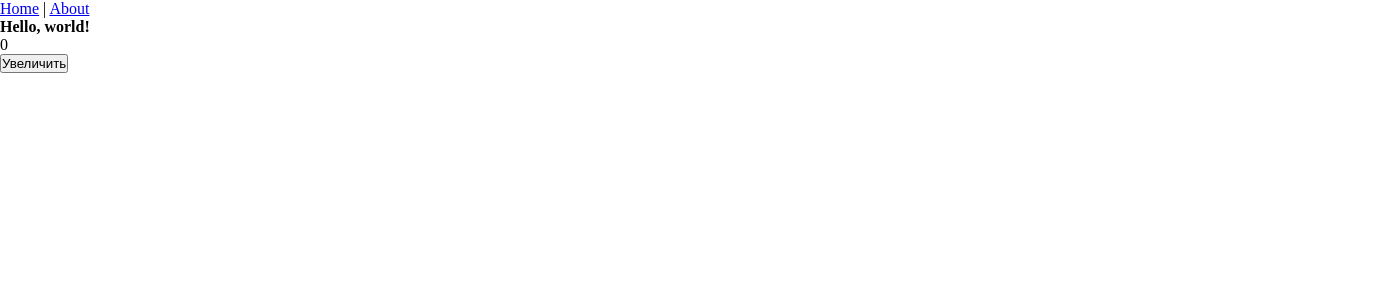
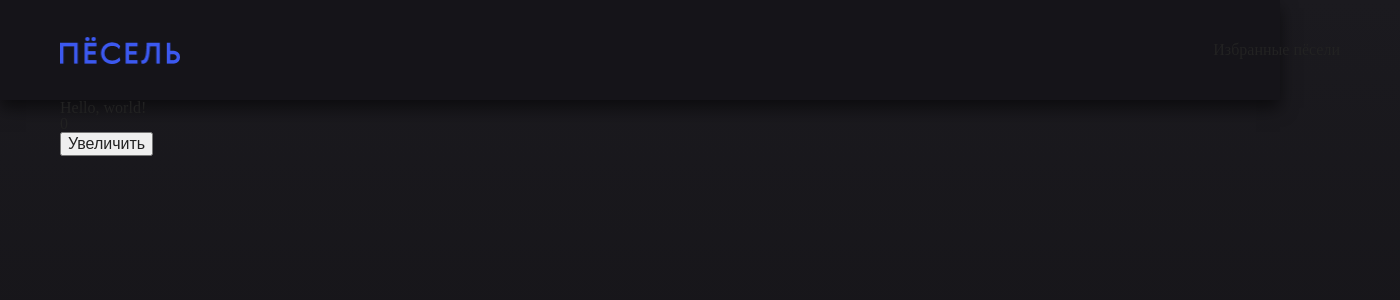
Before and after one commit to galsim/dog-image, a Vue app: page /#/ in a window 1280 px wide. Shown: the top 300 px of the page, 1400 px wide, since content can reach past the window. Built offline with nearby package versions, Linux system fonts and the light colour scheme.

Commit message:
add basic html

```diff
--- a/src/App.vue
+++ b/src/App.vue
@@ -1,17 +1,17 @@
-<template>
-  <div id="app">
-    <div id="nav">
-      <router-link to="/">Home</router-link> |
-      <router-link to="/about">About</router-link>
-    </div>
-    <router-view/>
+<template lang="pug">
+  #app
+    navHeader
+    .container
+      router-view
   </div>
 </template>
 
-<style>
-  * {
-    box-sizing: border-box;
-    margin: 0;
-    padding: 0;
+<script>
+import navHeader from '@/components/navHeader'
+
+export default {
+  components: {
+    navHeader
   }
-</style>
+}
+</script>
--- a/src/assets/style.scss
+++ b/src/assets/style.scss
@@ -1,2 +1,4 @@
 @import './style/breakpoints.scss';
 @import './style/mixins.scss';
+@import './style/main.scss';
+@import './style/reset.scss';
--- /dev/null
+++ b/src/assets/style/main.scss
@@ -0,0 +1,16 @@
+body {
+    height: 100vh;
+    background: linear-gradient(180deg, #1B1A1F 0%, #111013 99.09%);
+}
+
+a, a:visited, a:hover, a:link, a:active {
+    color: inherit;
+    text-decoration: none;
+}
+
+.container {
+    max-width: 1280px;
+    width: 100%;
+    margin: 0 auto;
+    padding: 0 60px;
+}
--- /dev/null
+++ b/src/assets/style/reset.scss
@@ -0,0 +1,366 @@
+/* http://meyerweb.com/eric/tools/css/reset/
+   v2.0-modified | 20110126
+   License: none (public domain)
+*/
+
+html, body, div, span, applet, object, iframe,
+h1, h2, h3, h4, h5, h6, p, blockquote, pre,
+a, abbr, acronym, address, big, cite, code,
+del, dfn, em, img, ins, kbd, q, s, samp,
+small, strike, strong, sub, sup, tt, var,
+b, u, i, center,
+dl, dt, dd, ol, ul, li,
+fieldset, form, label, legend,
+table, caption, tbody, tfoot, thead, tr, th, td,
+article, aside, canvas, details, embed,
+figure, figcaption, footer, header, hgroup,
+menu, nav, output, ruby, section, summary,
+time, mark, audio, video {
+  margin: 0;
+	padding: 0;
+	border: 0;
+	font-size: 100%;
+	font: inherit;
+	vertical-align: baseline;
+}
+
+/* make sure to set some focus styles for accessibility */
+:focus {
+    outline: 0;
+}
+
+/* HTML5 display-role reset for older browsers */
+article, aside, details, figcaption, figure,
+footer, header, hgroup, menu, nav, section {
+	display: block;
+}
+
+body {
+	line-height: 1;
+}
+
+ol, ul {
+	list-style: none;
+}
+
+blockquote, q {
+	quotes: none;
+}
+
+blockquote:before, blockquote:after,
+q:before, q:after {
+	content: '';
+	content: none;
+}
+
+table {
+	border-collapse: collapse;
+	border-spacing: 0;
+}
+
+input[type=search]::-webkit-search-cancel-button,
+input[type=search]::-webkit-search-decoration,
+input[type=search]::-webkit-search-results-button,
+input[type=search]::-webkit-search-results-decoration {
+    -webkit-appearance: none;
+    -moz-appearance: none;
+}
+
+input[type=search] {
+    -webkit-appearance: none;
+    -moz-appearance: none;
+    -webkit-box-sizing: content-box;
+    -moz-box-sizing: content-box;
+    box-sizing: content-box;
+}
+
+textarea {
+    overflow: auto;
+    vertical-align: top;
+    resize: vertical;
+}
+
+/**
+ * Correct `inline-block` display not defined in IE 6/7/8/9 and Firefox 3.
+ */
+
+audio,
+canvas,
+video {
+    display: inline-block;
+    *display: inline;
+    *zoom: 1;
+    max-width: 100%;
+}
+
+/**
+ * Prevent modern browsers from displaying `audio` without controls.
+ * Remove excess height in iOS 5 devices.
+ */
+
+audio:not([controls]) {
+    display: none;
+    height: 0;
+}
+
+/**
+ * Address styling not present in IE 7/8/9, Firefox 3, and Safari 4.
+ * Known issue: no IE 6 support.
+ */
+
+[hidden] {
+    display: none;
+}
+
+/**
+ * 1. Correct text resizing oddly in IE 6/7 when body `font-size` is set using
+ *    `em` units.
+ * 2. Prevent iOS text size adjust after orientation change, without disabling
+ *    user zoom.
+ */
+
+html {
+    font-size: 100%; /* 1 */
+    -webkit-text-size-adjust: 100%; /* 2 */
+    -ms-text-size-adjust: 100%; /* 2 */
+}
+
+/**
+ * Address `outline` inconsistency between Chrome and other browsers.
+ */
+
+a:focus {
+    outline: thin dotted;
+}
+
+/**
+ * Improve readability when focused and also mouse hovered in all browsers.
+ */
+
+a:active,
+a:hover {
+    outline: 0;
+}
+
+/**
+ * 1. Remove border when inside `a` element in IE 6/7/8/9 and Firefox 3.
+ * 2. Improve image quality when scaled in IE 7.
+ */
+
+img {
+    border: 0; /* 1 */
+    -ms-interpolation-mode: bicubic; /* 2 */
+}
+
+/**
+ * Address margin not present in IE 6/7/8/9, Safari 5, and Opera 11.
+ */
+
+figure {
+    margin: 0;
+}
+
+/**
+ * Correct margin displayed oddly in IE 6/7.
+ */
+
+form {
+    margin: 0;
+}
+
+/**
+ * Define consistent border, margin, and padding.
+ */
+
+fieldset {
+    border: 1px solid #c0c0c0;
+    margin: 0 2px;
+    padding: 0.35em 0.625em 0.75em;
+}
+
+/**
+ * 1. Correct color not being inherited in IE 6/7/8/9.
+ * 2. Correct text not wrapping in Firefox 3.
+ * 3. Correct alignment displayed oddly in IE 6/7.
+ */
+
+legend {
+    border: 0; /* 1 */
+    padding: 0;
+    white-space: normal; /* 2 */
+    *margin-left: -7px; /* 3 */
+}
+
+/**
+ * 1. Correct font size not being inherited in all browsers.
+ * 2. Address margins set differently in IE 6/7, Firefox 3+, Safari 5,
+ *    and Chrome.
+ * 3. Improve appearance and consistency in all browsers.
+ */
+
+button,
+input,
+select,
+textarea {
+    font-size: 100%; /* 1 */
+    margin: 0; /* 2 */
+    vertical-align: baseline; /* 3 */
+    *vertical-align: middle; /* 3 */
+}
+
+/**
+ * Address Firefox 3+ setting `line-height` on `input` using `!important` in
+ * the UA stylesheet.
+ */
+
+button,
+input {
+    line-height: normal;
+}
+
+/**
+ * Address inconsistent `text-transform` inheritance for `button` and `select`.
+ * All other form control elements do not inherit `text-transform` values.
+ * Correct `button` style inheritance in Chrome, Safari 5+, and IE 6+.
+ * Correct `select` style inheritance in Firefox 4+ and Opera.
+ */
+
+button,
+select {
+    text-transform: none;
+}
+
+/**
+ * 1. Avoid the WebKit bug in Android 4.0.* where (2) destroys native `audio`
+ *    and `video` controls.
+ * 2. Correct inability to style clickable `input` types in iOS.
+ * 3. Improve usability and consistency of cursor style between image-type
+ *    `input` and others.
+ * 4. Remove inner spacing in IE 7 without affecting normal text inputs.
+ *    Known issue: inner spacing remains in IE 6.
+ */
+
+button,
+html input[type="button"], /* 1 */
+input[type="reset"],
+input[type="submit"] {
+    -webkit-appearance: button; /* 2 */
+    cursor: pointer; /* 3 */
+    *overflow: visible;  /* 4 */
+}
+
+/**
+ * Re-set default cursor for disabled elements.
+ */
+
+button[disabled],
+html input[disabled] {
+    cursor: default;
+}
+
+/**
+ * 1. Address box sizing set to content-box in IE 8/9.
+ * 2. Remove excess padding in IE 8/9.
+ * 3. Remove excess padding in IE 7.
+ *    Known issue: excess padding remains in IE 6.
+ */
+
+input[type="checkbox"],
+input[type="radio"] {
+    box-sizing: border-box; /* 1 */
+    padding: 0; /* 2 */
+    *height: 13px; /* 3 */
+    *width: 13px; /* 3 */
+}
+
+/**
+ * 1. Address `appearance` set to `searchfield` in Safari 5 and Chrome.
+ * 2. Address `box-sizing` set to `border-box` in Safari 5 and Chrome
+ *    (include `-moz` to future-proof).
+ */
+
+input[type="search"] {
+    -webkit-appearance: textfield; /* 1 */
+    -moz-box-sizing: content-box;
+    -webkit-box-sizing: content-box; /* 2 */
+    box-sizing: content-box;
+}
+
+/**
+ * Remove inner padding and search cancel button in Safari 5 and Chrome
+ * on OS X.
+ */
+
+input[type="search"]::-webkit-search-cancel-button,
+input[type="search"]::-webkit-search-decoration {
+    -webkit-appearance: none;
+}
+
+/**
+ * Remove inner padding and border in Firefox 3+.
+ */
+
+button::-moz-focus-inner,
+input::-moz-focus-inner {
+    border: 0;
+    padding: 0;
+}
+
+/**
+ * 1. Remove default vertical scrollbar in IE 6/7/8/9.
+ * 2. Improve readability and alignment in all browsers.
+ */
+
+textarea {
+    overflow: auto; /* 1 */
+    vertical-align: top; /* 2 */
+}
+
+/**
+ * Remove most spacing between table cells.
+ */
+
+table {
+    border-collapse: collapse;
+    border-spacing: 0;
+}
+
+html,
+button,
+input,
+select,
+textarea {
+    color: #222;
+}
+
+
+::-moz-selection {
+    background: #b3d4fc;
+    text-shadow: none;
+}
+
+::selection {
+    background: #b3d4fc;
+    text-shadow: none;
+}
+
+img {
+    vertical-align: middle;
+}
+
+fieldset {
+    border: 0;
+    margin: 0;
+    padding: 0;
+}
+
+textarea {
+    resize: vertical;
+}
+
+.chromeframe {
+    margin: 0.2em 0;
+    background: #ccc;
+    color: #000;
+    padding: 0.2em 0;
+}
--- /dev/null
+++ b/src/components/navHeader.vue
@@ -0,0 +1,25 @@
+<template lang="pug">
+    .header
+        .container
+            router-link.title(to="/")
+            router-link(to="/favorite") Избранные пёсели
+</template>
+
+<style lang="scss">
+    .header {
+        background: #151419;
+        box-shadow: 0px 8px 16px rgba(0, 0, 0, 0.55);
+        .container {
+            display: flex;
+            align-items: center;
+            justify-content: space-between;
+            height: 100px;
+        }
+        .title {
+            width: 120px;
+            height: 30px;
+            background: url('~@/assets/img/dog-title.png') no-repeat center;
+            background-size: contain;
+        }
+    }
+</style>
--- a/src/router/index.js
+++ b/src/router/index.js
@@ -1,6 +1,7 @@
 import Vue from 'vue'
 import VueRouter from 'vue-router'
 import Home from '../views/Home.vue'
+import Favorite from '../views/Favorite.vue'
 
 Vue.use(VueRouter)
 
@@ -9,6 +10,11 @@
     path: '/',
     name: 'Home',
     component: Home
+  },
+  {
+    path: '/favorite',
+    name: 'Favorite',
+    component: Favorite
   }
   // {
   //   path: '/about',
--- /dev/null
+++ b/src/views/Favorite.vue
@@ -0,0 +1,9 @@
+<template lang="pug">
+    h1 Favorite page
+</template>
+
+<script>
+export default {
+  name: 'Favorite'
+}
+</script>
--- a/src/views/Home.vue
+++ b/src/views/Home.vue
@@ -1,6 +1,6 @@
 <template lang="pug">
   <div class="home">
-      h1 Hello, world!
+      p Hello, world!
       p {{ getCount }}
       button(@click="increment") Увеличить
   </div>
```
Also changed, not shown: src/assets/img/dog-title.png (added), src/assets/logo.png (deleted).
